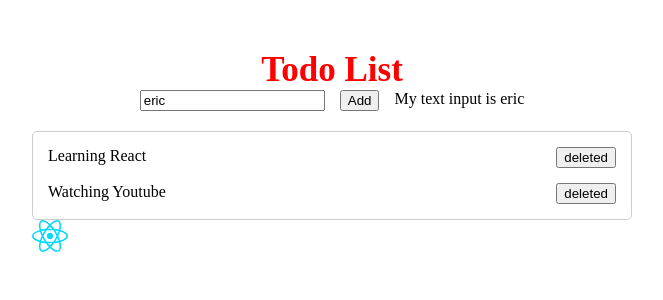
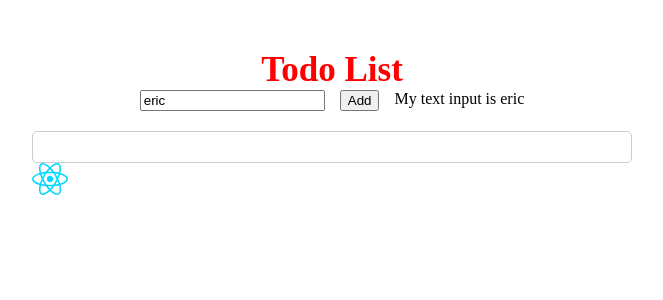
Before and after one commit to vvquy04/react-vite-hoidanit, a React (Vite) app: page / in a window 1280 px wide. Shown: the top 300 px of the page, without its empty margins (308-971 px from the left). Built offline with nearby package versions, Linux system fonts and the light colour scheme.

Commit message:
video 40

```diff
--- a/src/App.jsx
+++ b/src/App.jsx
@@ -5,8 +5,6 @@ import TodoNew from "./components/todo/TodoNew";
 import { useState } from "react";
 const App = () => {
   const [todoList, setTodoList] = useState([
-    {id: 1, name: "Learning React"},
-    {id: 2, name: "Watching Youtube"},
   ])
   const hoidanit = "Quy";
   const age = 25;
--- a/src/components/todo/TodoData.jsx
+++ b/src/components/todo/TodoData.jsx
@@ -5,7 +5,7 @@ const TodoData = (props) => {
         <div className='todo-data'>
             {todoList.map((item, index) => {
                 return (
-                    <div className="todo-item">
+                    <div className={`todo-item ${index}`}>
                         {item.name}
                     <button>deleted</button>
                     </div>
```
